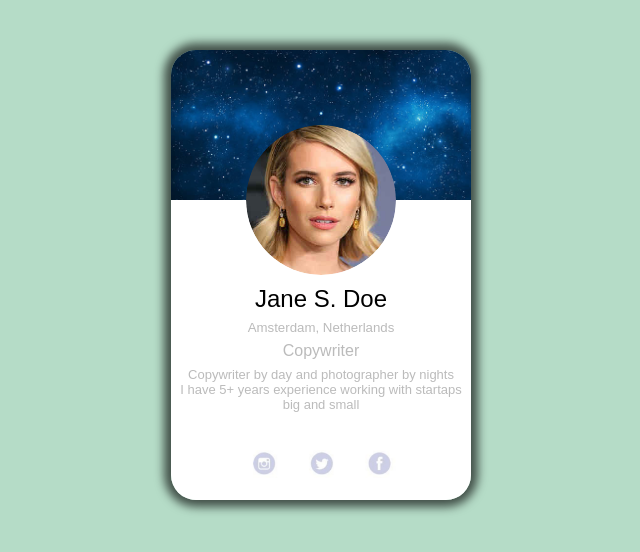
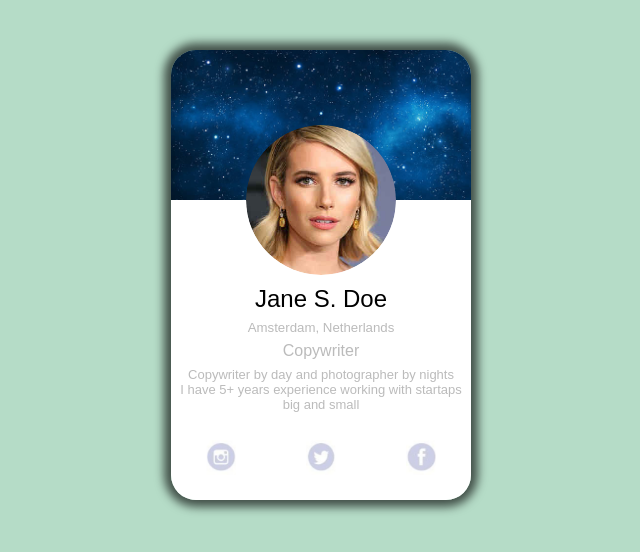
Before and after one commit to AnastasiaFedko/UserCard, a plain HTML site: page index.html in a window 1280 px wide. Shown: the whole page, without its empty margins (319-959 px from the left). Drawn offline with Linux system fonts and the light colour scheme.

Commit message:
final commit

```diff
--- a/css/main.css
+++ b/css/main.css
@@ -48,7 +48,6 @@ box-shadow: 0px 0px 10px 7px rgba(0,0,0,0.63);
     border-radius: 50%;
 }
 #userPhoto{
-
     object-fit: cover;
     width: inherit;
     height: inherit;
@@ -71,11 +70,21 @@ box-shadow: 0px 0px 10px 7px rgba(0,0,0,0.63);
     font-size: 13px;
 }
 #icons{
-    margin: 0 auto;
-    width: 150px;
+    position: absolute;
+    top: 240px;
+    width: 100%;
+    text-align: center;
+
 }
-#icons > img{
+.socialmedia{
+    display: inline-block;
+    width: 32%;
+    height: 35px;
+    overflow: hidden;
+    object-fit: cover;
+}
+.socialmedia > img{
+
     width: inherit;
-    position: absolute;
-    top: 250px;
+    height: inherit;
 }
--- a/index.html
+++ b/index.html
@@ -26,7 +26,15 @@
                 <p>big and small</p>
             </div>
             <div id="icons">
-                <img src="img/icons.png" alt="icons">
+                <div class="socialmedia">
+                    <img src="img/ig.png" alt="instagram">
+                </div>
+                <div class="socialmedia">
+                    <img src="img/tw.png" alt="twitter">
+                </div>
+                <div class="socialmedia">
+                    <img src="img/fb.png" alt="facebook">
+                </div>
             </div>
         </div>
     </div>
```
Also changed, not shown: img/fb.png (added), img/icons.png (deleted), img/ig.png (added), img/tw.png (added).
